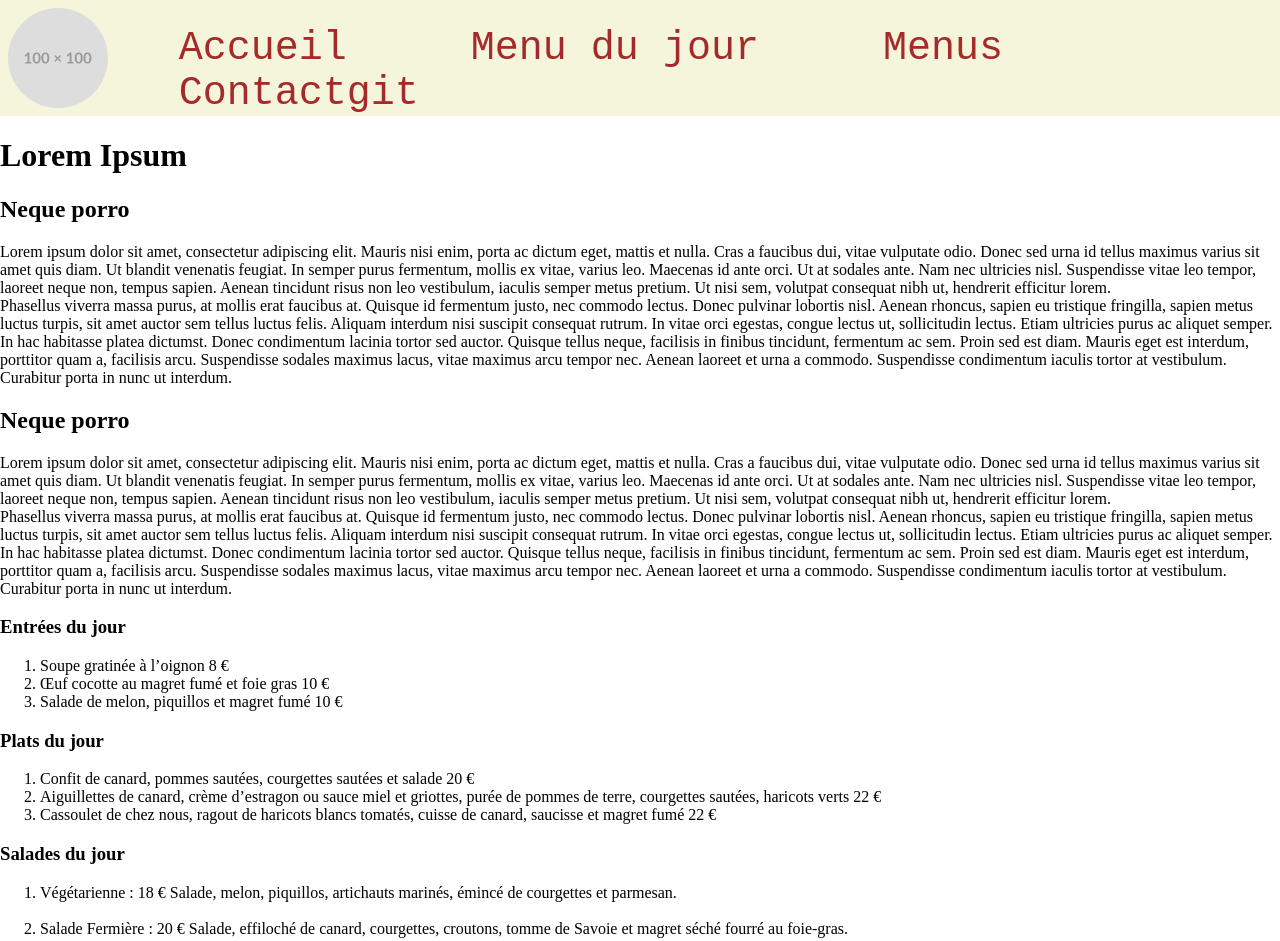
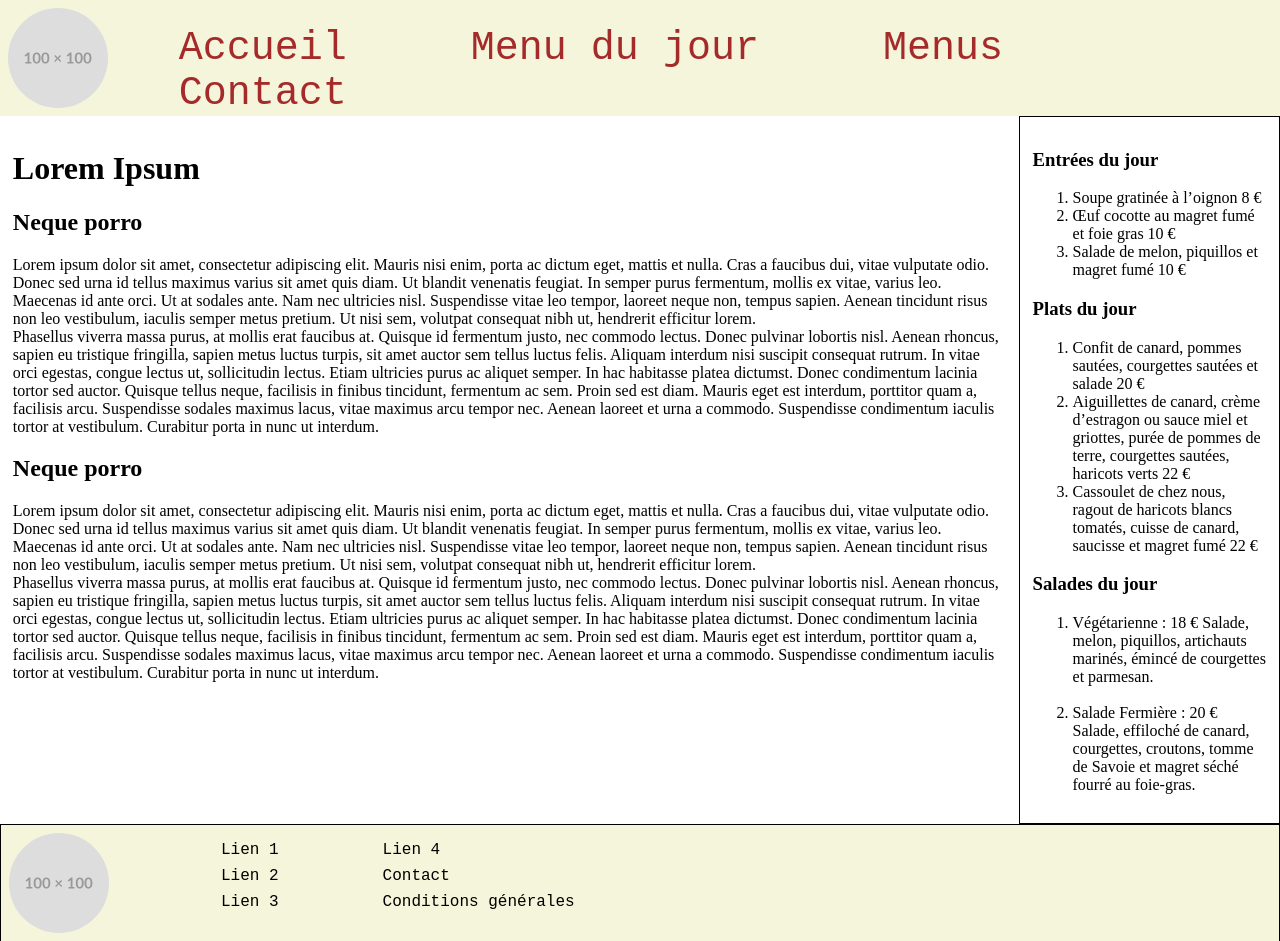
Before and after one commit to Arashika-dev/dwwm-git-02-collaboratif, a plain HTML site: page index.html in a window 1280 px wide. Shown: the top 941 px of the page. Drawn offline with Linux system fonts and the light colour scheme.

Commit message:
On a fini woula

```diff
--- a/footer.css
+++ b/footer.css
@@ -10,6 +10,7 @@ footer {
     border: solid thin;
     font-family: 'Courier New', Courier, monospace;
     background-color: beige;
+    clear: both;
 }
 
 footer img {
--- a/index.html
+++ b/index.html
@@ -5,8 +5,10 @@
     <meta http-equiv="X-UA-Compatible" content="IE=edge">
     <meta name="viewport" content="width=device-width, initial-scale=1.0">
     <link rel="stylesheet" href="footer.css">
+    <link rel="stylesheet" href="header.css">
+    <link rel="stylesheet" href="main.css">
     <title>Document</title>
-    <link rel="stylesheet" href="header.css">
+
 
 </head>
 <body>
@@ -16,9 +18,10 @@
             <a href="#header">Accueil</a>
             <a href="#aside">Menu du jour</a>
             <a href="">Menus</a>
-            <a href="">Contactgit </a>
+            <a href="">Contact</a>
         </nav>
     </header>
+    <div id="contenu">
     <main>
 
         <h1>Lorem Ipsum</h1>
@@ -120,6 +123,8 @@
 
 
     </aside>
+    </div>
+
 
     <footer>
         <img src="/Images/logoTest.svg" alt="logoEnseigne">
--- a/main.css
+++ b/main.css
@@ -0,0 +1,16 @@
+#contenu {
+    display: flex;
+    flex-direction: row;
+}
+
+main {
+    width: 85vw;
+    padding: 1vw;
+}
+
+aside {
+    border: solid thin;
+    padding: 1vw;
+    flex-wrap: wrap;
+    width: 20vw;
+}
```
